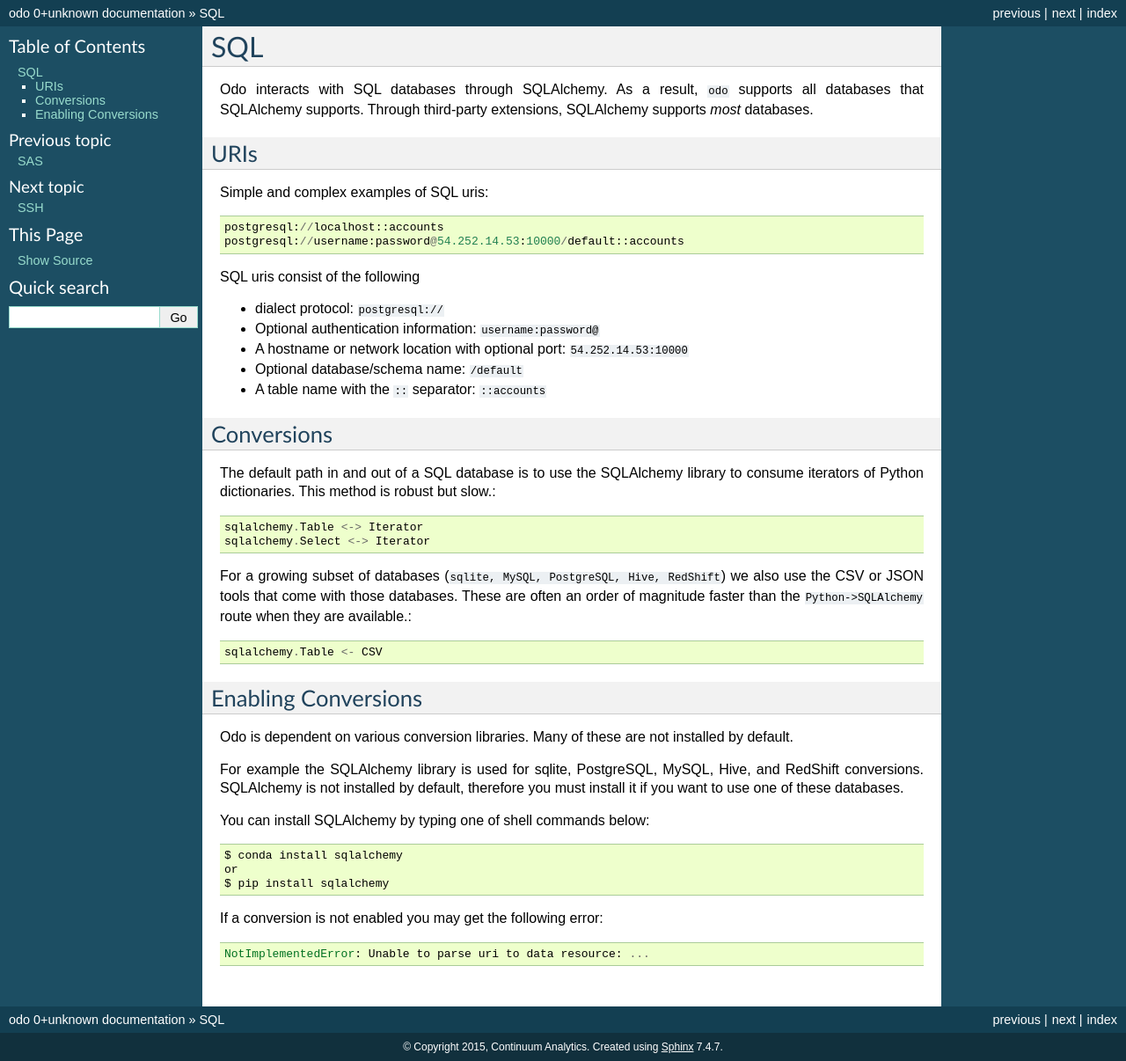
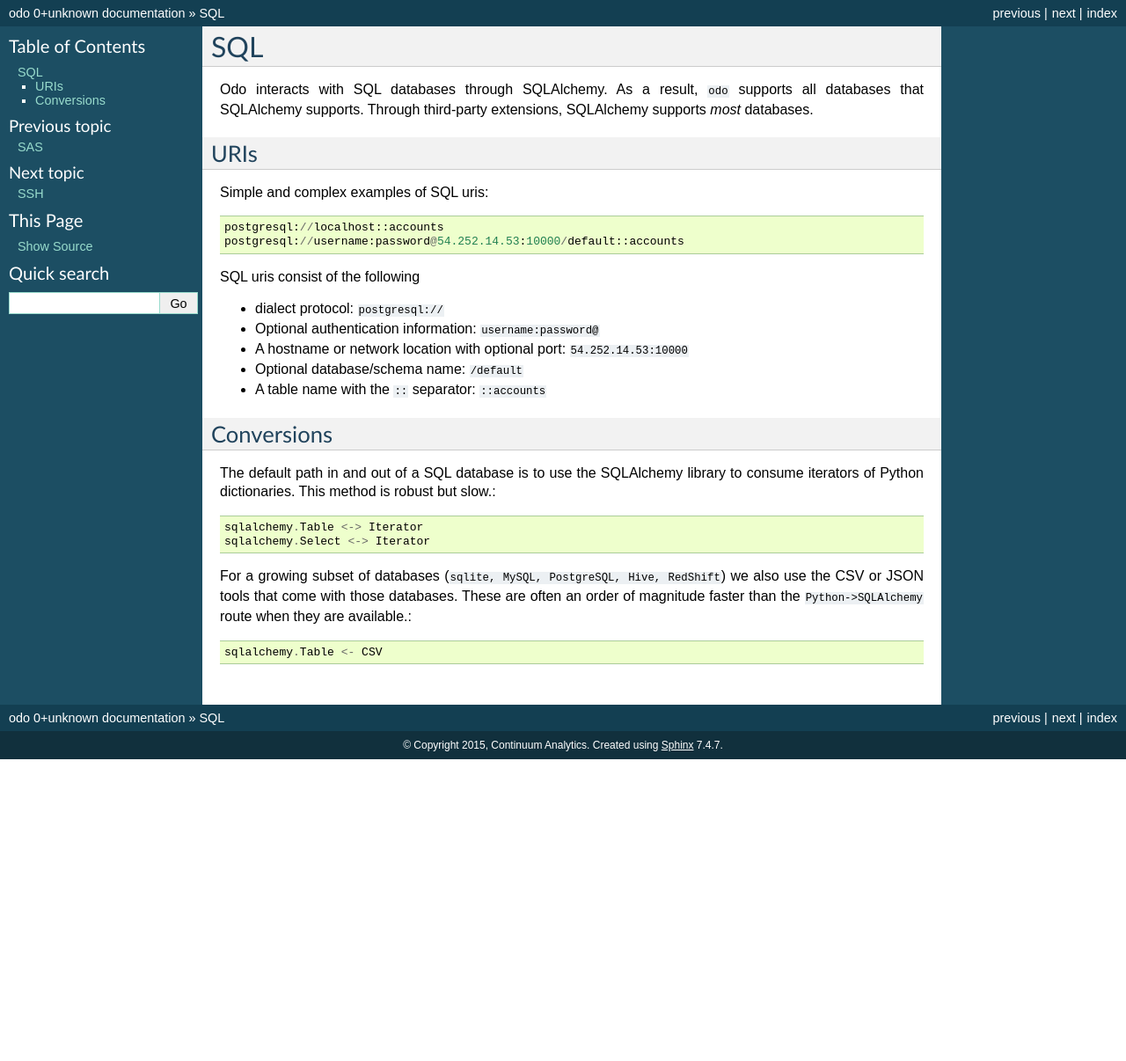
Before and after one commit to blaze/odo, a Sphinx documentation site: the page built from docs/source/sql.rst, in a window 1280 px wide. Shown: the whole page at 88% size. Built offline with Sphinx 7.4.7, drawn with Linux system fonts in a browser that asks for light colours; after the commit the page ends 900 px from its top, so only the background shows below that.

Commit message:
make enable conversion docs more generalized and move to overview.rst file

```diff
--- a/docs/source/sql.rst
+++ b/docs/source/sql.rst
@@ -37,23 +37,3 @@
 route when they are available.::
 
     sqlalchemy.Table <- CSV
-
-Enabling Conversions
---------------------
-
-Odo is dependent on various conversion libraries.  Many of these are not
-installed by default.
-
-For example the SQLAlchemy library is used for sqlite, PostgreSQL, MySQL, Hive,
-and RedShift conversions.  SQLAlchemy is not installed by default, therefore
-you must install it if you want to use one of these databases.
-
-You can install SQLAlchemy by typing one of shell commands below::
-
-    $ conda install sqlalchemy
-    or
-    $ pip install sqlalchemy
-
-If a conversion is not enabled you may get the following error::
-
-    NotImplementedError: Unable to parse uri to data resource: ...
```
Also changed, not shown: docs/source/overview.rst (+14 -0 lines).
